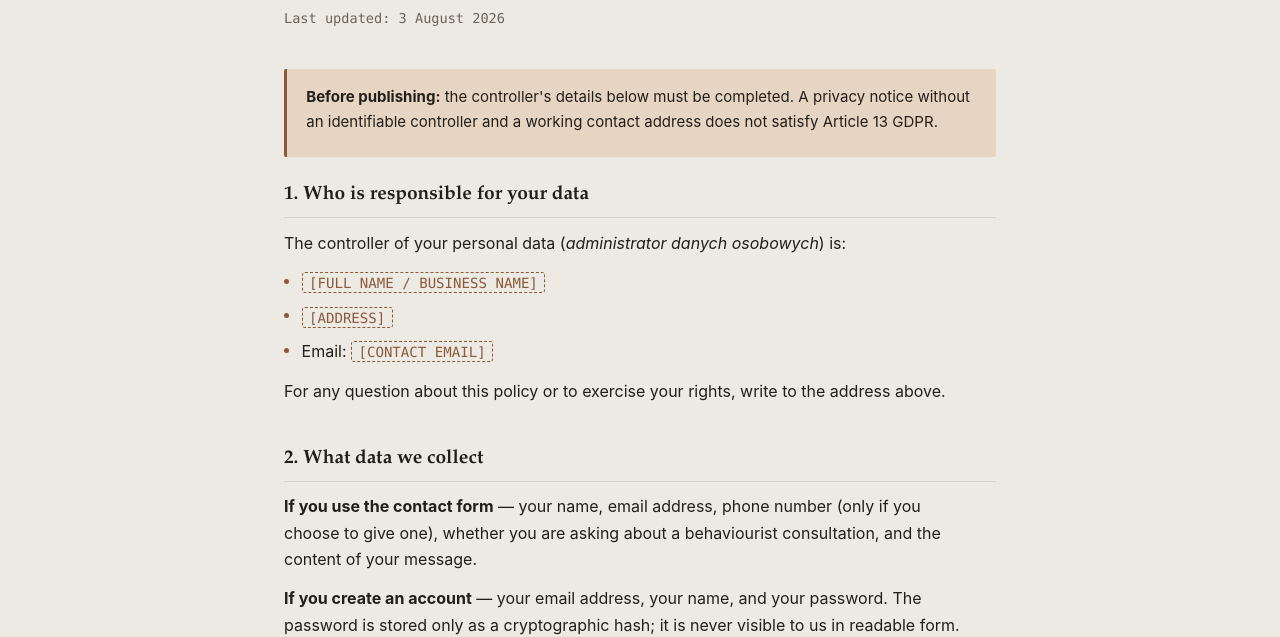
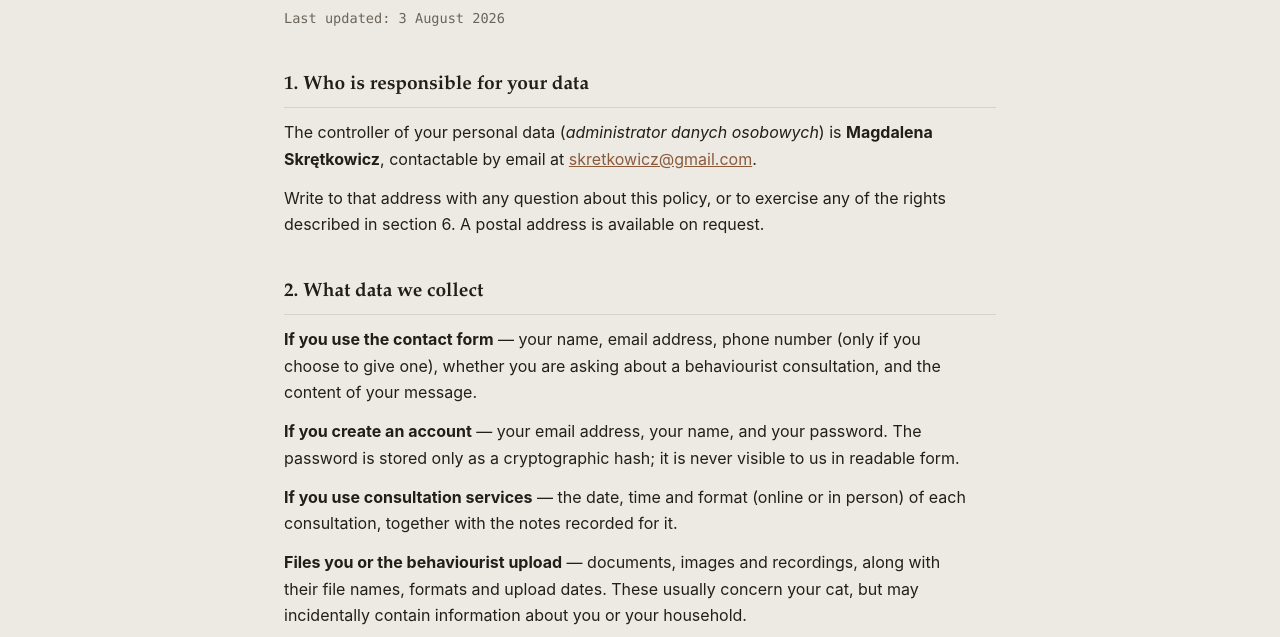
Before and after one commit to skretkowicz-lgtm/sphynx-guide, a website: page privacy.html in a window 1280 px wide. Shown: the part 168-805 px from the top of the page. Drawn offline with Linux system fonts and the light colour scheme.

Commit message:
Name the data controller in the privacy notice
Section 1 now identifies Magdalena Skrętkowicz as controller, with email
as the contact channel. Article 13 requires the controller's identity and
contact details; it does not require a postal address to be published, so
the notice offers one on request instead — this keeps a home address off a
public, search-indexed page.

Removes the pre-publication warning box and the placeholder styles, which
no longer apply.

```diff
--- a/privacy.html
+++ b/privacy.html
@@ -118,25 +118,6 @@
     width: 5px; height: 5px; background: var(--accent); border-radius: 50%;
   }
 
-  .fill-me {
-    background: var(--accent-soft);
-    border-left: 3px solid var(--accent);
-    border-radius: 2px;
-    padding: 1rem 1.2rem;
-    margin: 0 0 1.4rem;
-  }
-  .fill-me p { margin: 0 0 0.4rem; font-size: 0.94rem; }
-  .fill-me p:last-child { margin-bottom: 0; }
-  .placeholder {
-    font-family: var(--font-mono);
-    font-size: 0.88rem;
-    background: var(--ground);
-    border: 1px dashed var(--accent);
-    border-radius: 3px;
-    padding: 0.1rem 0.4rem;
-    color: var(--accent);
-  }
-
   .data-table { width: 100%; overflow-x: auto; margin: 0 0 1rem; }
   table { border-collapse: collapse; width: 100%; font-size: 0.9rem; min-width: 460px; }
   th, td { text-align: left; padding: 0.55rem 0.7rem; border-bottom: 1px solid var(--line); vertical-align: top; }
@@ -192,28 +173,15 @@
     <span lang="pl">Ostatnia aktualizacja: 3 sierpnia 2026</span>
   </p>
 
-  <div class="fill-me">
-    <p lang="en"><strong>Before publishing:</strong> the controller's details below must be completed. A privacy notice without an identifiable controller and a working contact address does not satisfy Article 13 GDPR.</p>
-    <p lang="pl"><strong>Przed publikacją:</strong> poniższe dane administratora muszą zostać uzupełnione. Klauzula informacyjna bez możliwego do zidentyfikowania administratora i działającego adresu kontaktowego nie spełnia wymogów art. 13 RODO.</p>
-  </div>
-
   <section class="legal">
     <h2>
       <span lang="en">1. Who is responsible for your data</span>
       <span lang="pl">1. Kto odpowiada za Twoje dane</span>
     </h2>
-    <p lang="en">The controller of your personal data (<em>administrator danych osobowych</em>) is:</p>
-    <p lang="pl">Administratorem Twoich danych osobowych jest:</p>
-    <ul>
-      <li lang="en"><span class="placeholder">[FULL NAME / BUSINESS NAME]</span></li>
-      <li lang="pl"><span class="placeholder">[IMIĘ I NAZWISKO / NAZWA FIRMY]</span></li>
-      <li lang="en"><span class="placeholder">[ADDRESS]</span></li>
-      <li lang="pl"><span class="placeholder">[ADRES]</span></li>
-      <li lang="en">Email: <span class="placeholder">[CONTACT EMAIL]</span></li>
-      <li lang="pl">E-mail: <span class="placeholder">[ADRES E-MAIL DO KONTAKTU]</span></li>
-    </ul>
-    <p lang="en">For any question about this policy or to exercise your rights, write to the address above.</p>
-    <p lang="pl">W sprawach dotyczących tej polityki lub realizacji Twoich praw pisz na powyższy adres.</p>
+    <p lang="en">The controller of your personal data (<em>administrator danych osobowych</em>) is <strong>Magdalena Skrętkowicz</strong>, contactable by email at <a href="mailto:skretkowicz@gmail.com">skretkowicz@gmail.com</a>.</p>
+    <p lang="pl">Administratorem Twoich danych osobowych jest <strong>Magdalena Skrętkowicz</strong>, z którą można kontaktować się mailowo pod adresem <a href="mailto:skretkowicz@gmail.com">skretkowicz@gmail.com</a>.</p>
+    <p lang="en">Write to that address with any question about this policy, or to exercise any of the rights described in section 6. A postal address is available on request.</p>
+    <p lang="pl">Na ten adres możesz pisać w sprawach dotyczących niniejszej polityki oraz w celu realizacji praw opisanych w punkcie 6. Adres korespondencyjny udostępniamy na żądanie.</p>
   </section>
 
   <section class="legal">
```
